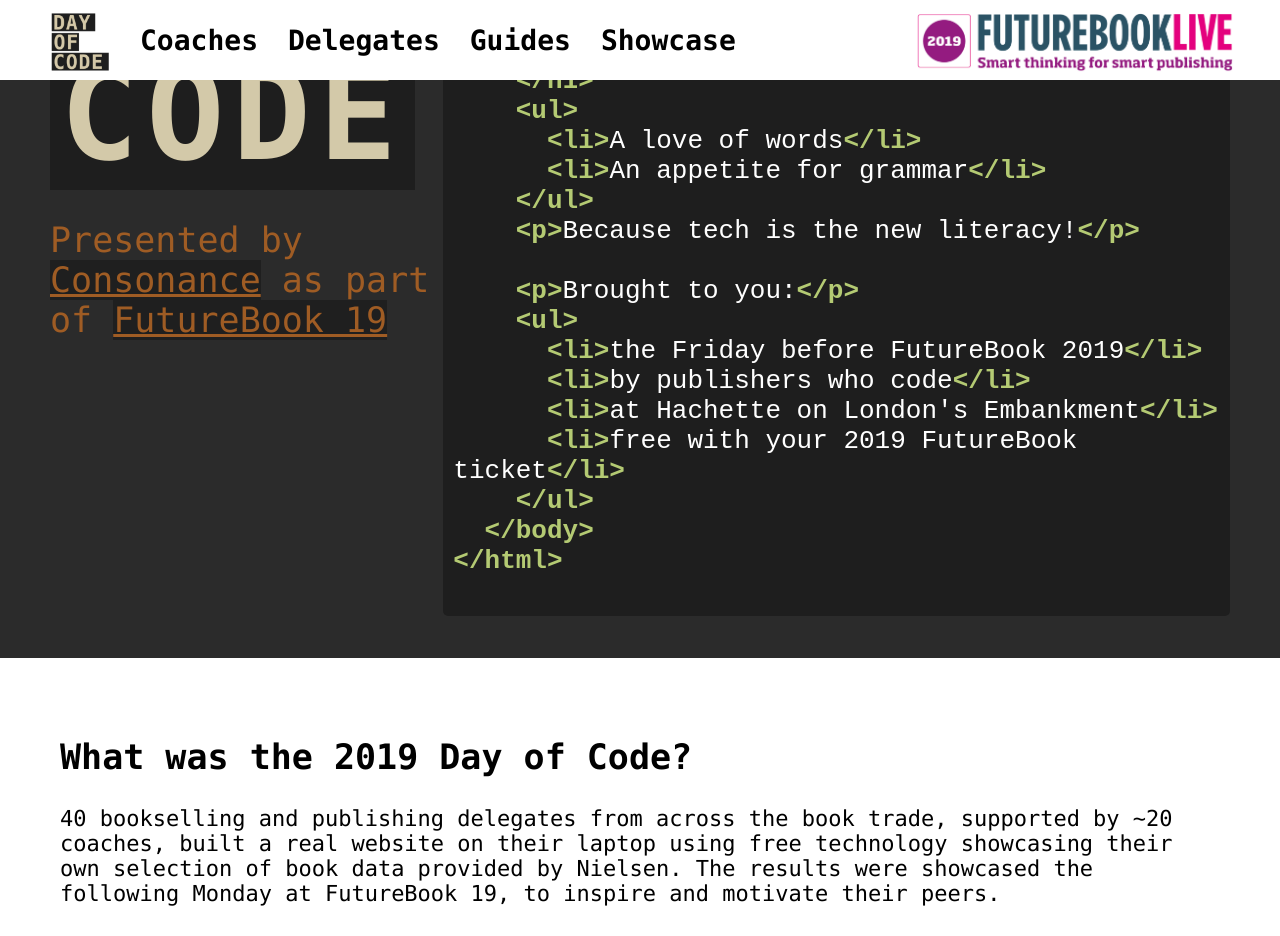
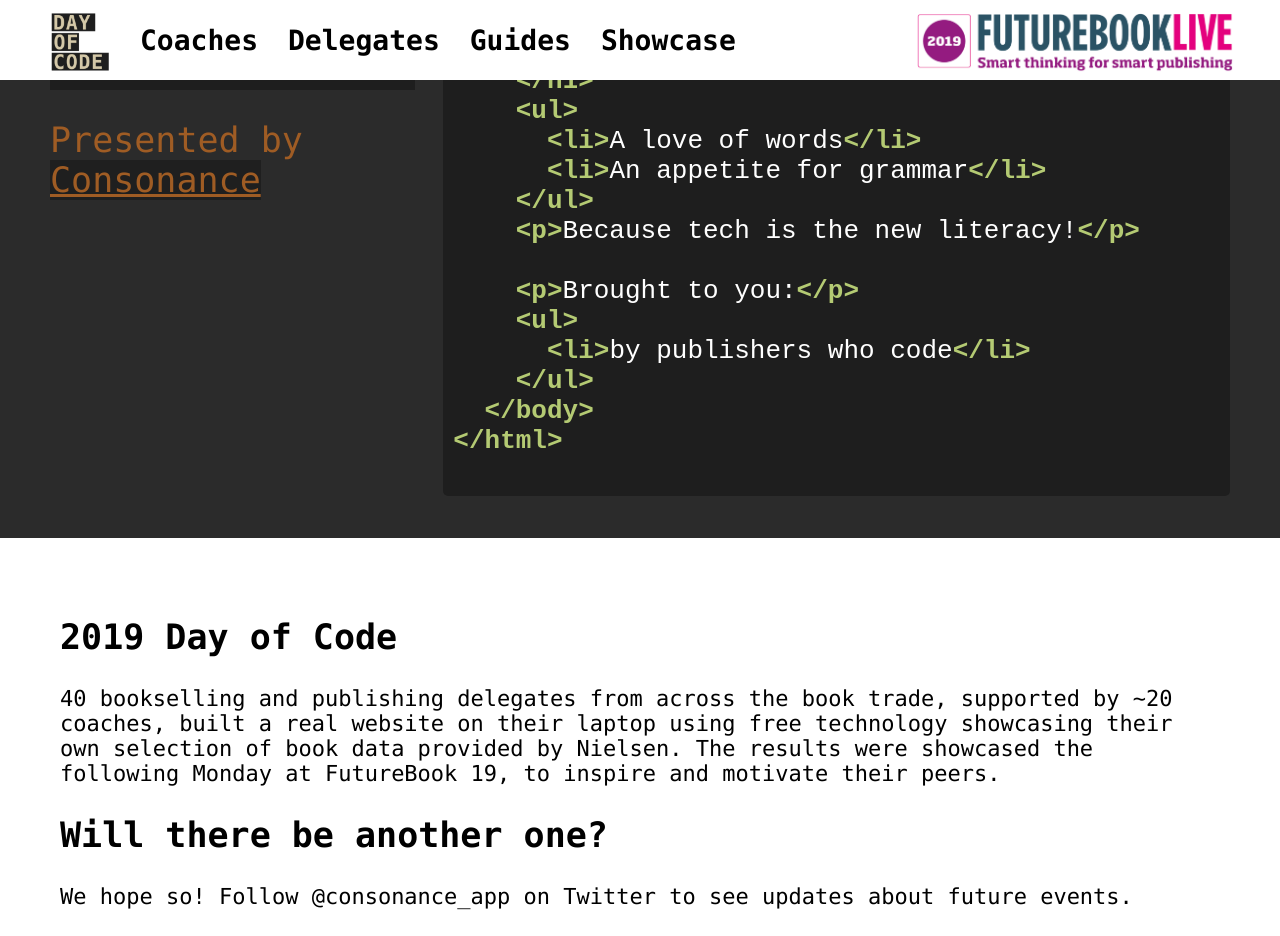
Before and after one commit to GeneralProducts/day-of-code, a Jekyll site: the page built from index.html, in a window 1280 px wide and 1400 px high, scrolled down 486 px. Shown: the top 936 px of the window. Built offline with Jekyll 4.4.1, drawn with Linux system fonts in a browser that asks for light colours; some of the changed text lies outside the part shown.

Commit message:
Update index.html

```diff
--- a/index.html
+++ b/index.html
@@ -1,18 +1,16 @@
 ---
 layout: default
-title: Day of Code, 2019
+title: Day of Code
 ---
 <section class="hero">
   <div class="hero__container">
     <div class="hero__heading">
-      <p class="hero__text">Fri Nov 22<sup>nd</sup> 2019</p>
       <h1 class="hero__title">
         <span class="hero__title--word">DAY</span>
         <span class="hero__title--word">OF</span>
         <span class="hero__title--word">CODE</span>
       </h1>
-      <div class="hero__text hero__text--subtitle">Presented by <a href="https://consonance.app">Consonance</a> as part
-        of <a href="https://www.thebookseller.com/futurebook-conference">FutureBook 19</a></div>
+      <div class="hero__text hero__text--subtitle">Presented by <a href="https://consonance.app">Consonance</a></div>
     </div>
     <div class="hero__content">
       <div class="hero__syntax">
@@ -38,10 +36,7 @@
 
     <p>Brought to you:</p>
     <ul>
-      <li>the Friday before FutureBook 2019</li>
       <li>by publishers who code</li>
-      <li>at Hachette on London's Embankment</li>
-      <li>free with your 2019 FutureBook ticket</li>
     </ul>
   </body>
 </html>
@@ -54,14 +49,14 @@
 <section class="section">
   <div class="section__container">
     <div class="section__content">
-      <h1>What was the 2019 Day of Code?</h1>
+      <h1>2019 Day of Code</h1>
       <p>
         40 bookselling and publishing delegates from across the book trade, supported by ~20 coaches,
         built a real website on their laptop using free technology showcasing their own selection of book data provided by
         Nielsen. The results were showcased the following Monday at FutureBook 19, to inspire and motivate their peers. </p>
       <h1>Will there be another one?</h1>
-      <p> We hope so! <a href="http://eepurl.com/gKKEhz">Sign up to receive updates about the 2020 event</a>.</p>
-      <h1>Screenshots from the 2019 Day of Code</h1>
+      <p> We hope so! Follow @consonance_app on Twitter to see updates about future events.</p>
+      <h1>Screenshots from the Day of Code</h1>
       {% include carousel.html height="90" unit="%" duration="7" %}
       </div>
   </div>
@@ -139,14 +134,3 @@
   </div>
 </section>
 <hr/>
-
-<section class="section">
-  <p class="section__container section__container--text">
-    We'll be back! Sign up to hear updates before anyone else about the 2020 Day Of Code.
-  </p>
-
-  <div class="section__container  section__container--cta">
-    <a class="button__cta" href="http://eepurl.com/gKKEhz">Join the mailing list</a>
-  </div>
-
-</section>
```
Also changed, not shown: other parts of index.html (+1 -1 lines).
